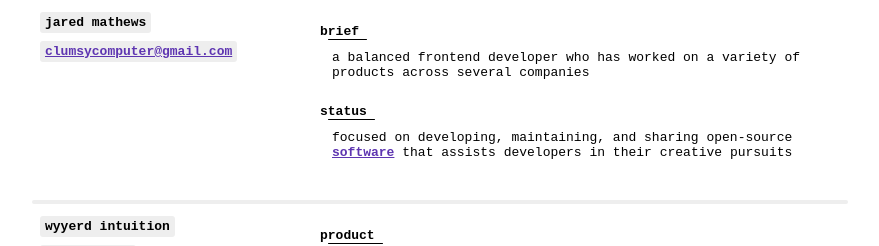
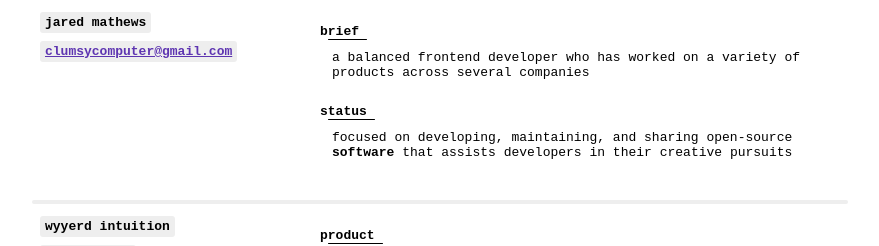
Before and after one commit to clumsycomputer/clumsy-website, a Next.js app: page /resume in a window 1280 px wide. Shown: the top 246 px of the page, without its empty margins (200-1079 px from the left). Built offline with nearby package versions, Linux system fonts and the light colour scheme.

Commit message:
feature(ResumePage): update pdf

```diff
--- a/components/pages/resume/ResumePage.tsx
+++ b/components/pages/resume/ResumePage.tsx
@@ -3,11 +3,9 @@ import Link from "next/link";
 import { Fragment, ReactNode } from "react";
 import { DocumentPage } from "../../common/Document/DocumentPage";
 import { NavigationFooter } from "../../common/NavigationFooter/NavigationFooter";
-import { Page } from "../../common/Page/Page";
 import { HeaderSection } from "./common/HeaderSection";
 import { JobSection } from "./common/JobSection";
 import { SchoolSection } from "./common/SchoolSection";
-import styles from "./ResumePage.module.scss";
 
 export const ResumePage: NextPage = () => {
   return (
@@ -75,9 +73,9 @@ function ResumePageBase(props: ResumePageBaseProps) {
         statusText={
           <Fragment>
             focused on developing, maintaining, and sharing open-source{" "}
-            <a href="/software">
+            <Link href="/software">
               <b>software</b>
-            </a>{" "}
+            </Link>{" "}
             that assists developers in their creative pursuits
           </Fragment>
         }
```
Also changed, not shown: 1 other file (tests, documents, lock files or other folders).
